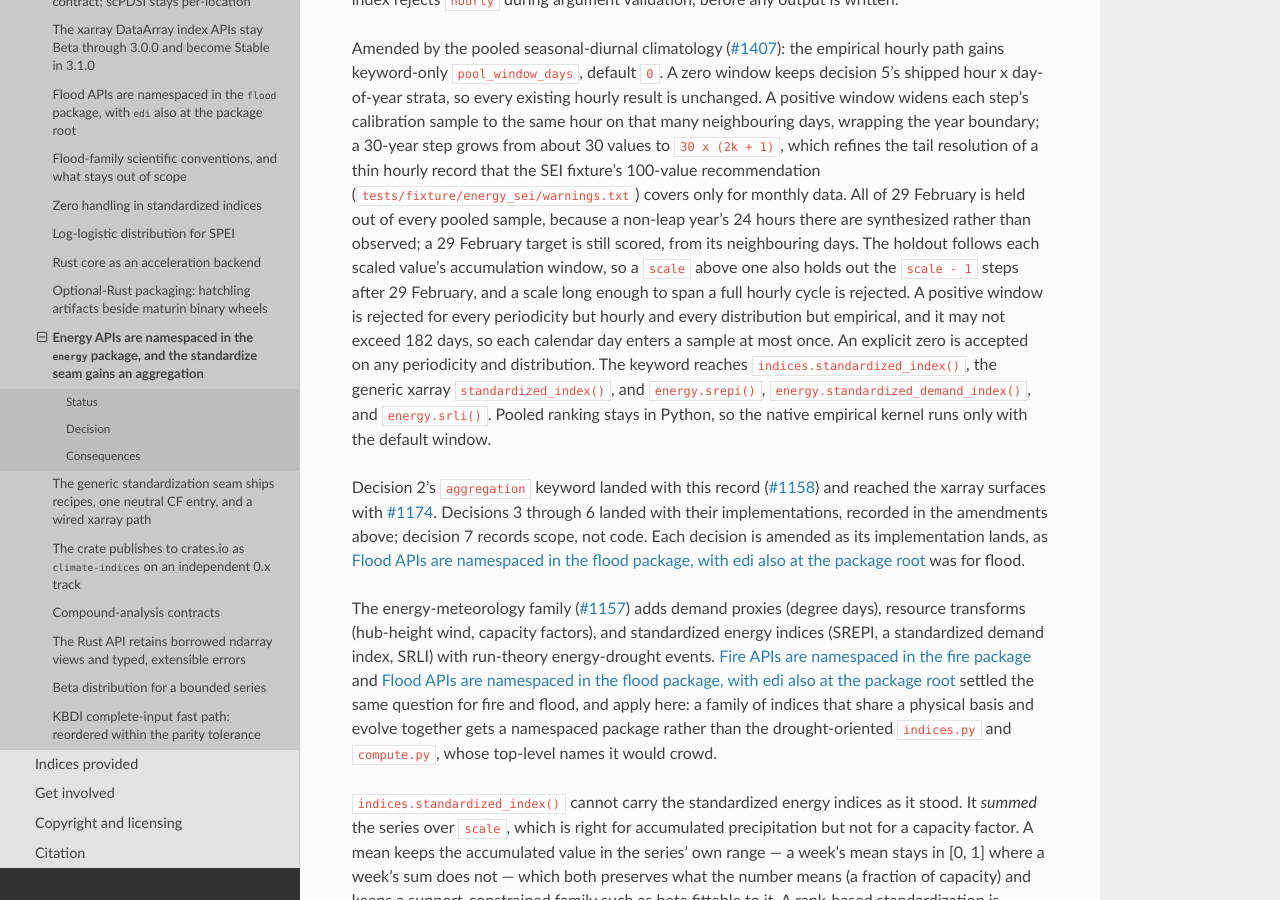
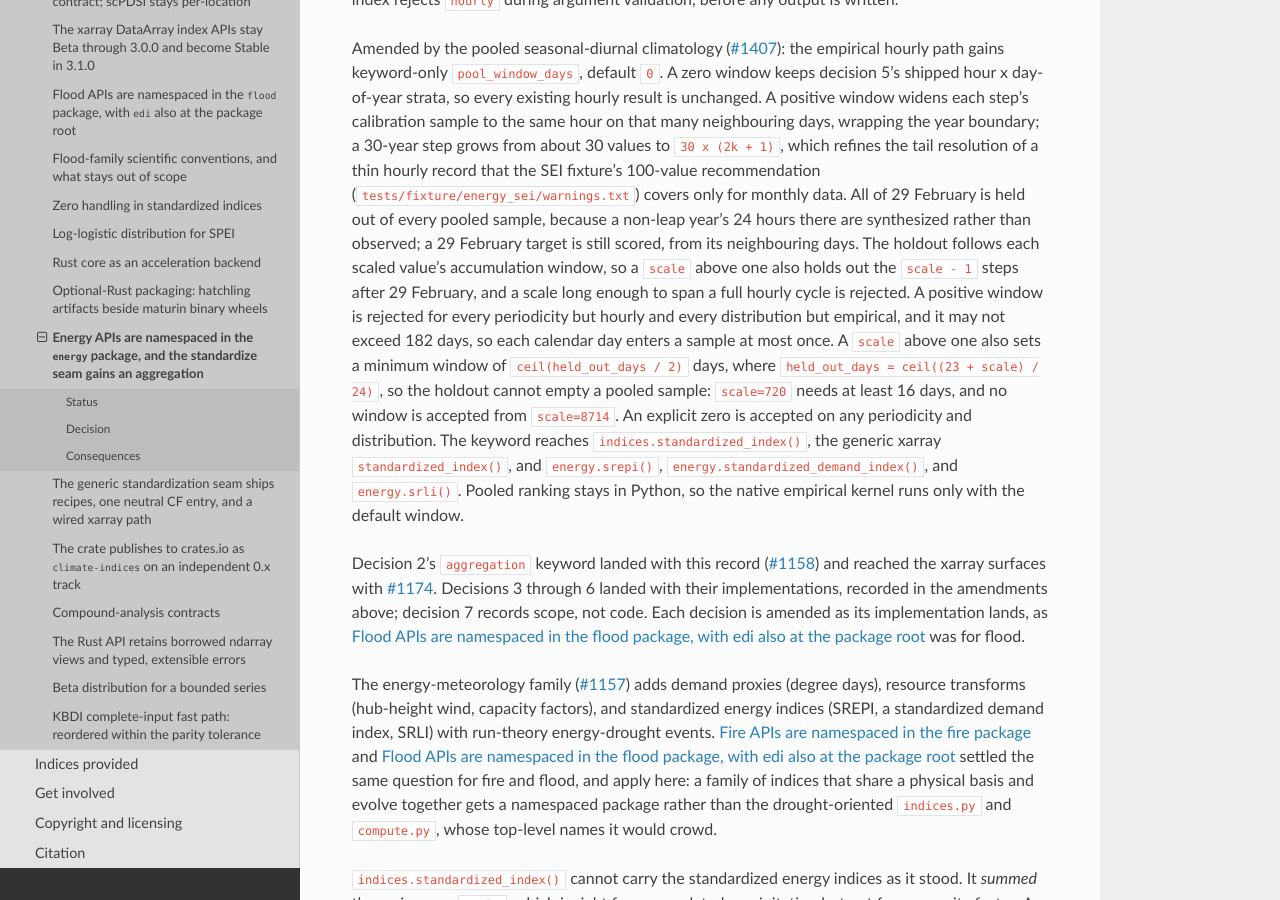
Before and after one commit to monocongo/climate_indices, a Sphinx documentation site: the page built from docs/adr/0019-energy-module-api-and-aggregation.md, in a window 1280 px wide and 900 px high, scrolled down 1944 px. Built offline with Sphinx 7.4.7 and the Read the Docs theme 3.1.0, drawn with Linux system fonts in a browser that asks for light colours.

Commit message:
docs(compute): address review finding — document the scale-dependent pooling minimum
Finding: note_4433075050
Review-Anchor: https://github.com/monocongo/climate_indices/pull/1519#discussion_r4433075050

```diff
--- a/docs/adr/0019-energy-module-api-and-aggregation.md
+++ b/docs/adr/0019-energy-module-api-and-aggregation.md
@@ -105,8 +105,11 @@ its neighbouring days. The holdout follows each scaled value's accumulation wind
 a `scale` above one also holds out the `scale - 1` steps after 29 February, and a scale
 long enough to span a full hourly cycle is rejected. A positive window is rejected for
 every periodicity but hourly and every distribution but empirical, and it may not
-exceed 182 days, so each calendar day enters a sample at most once. An explicit zero is
-accepted on any periodicity and
+exceed 182 days, so each calendar day enters a sample at most once. A `scale` above one
+also sets a minimum window of `ceil(held_out_days / 2)` days, where
+`held_out_days = ceil((23 + scale) / 24)`, so the holdout cannot empty a pooled sample:
+`scale=720` needs at least 16 days, and no window is accepted from `scale=8714`. An
+explicit zero is accepted on any periodicity and
 distribution. The keyword reaches `indices.standardized_index()`, the generic xarray
 `standardized_index()`, and `energy.srepi()`,
 `energy.standardized_demand_index()`, and `energy.srli()`. Pooled ranking stays in
```
Also changed, not shown: docs/energy_applications.md (+4 -2 lines), 1 other file.
